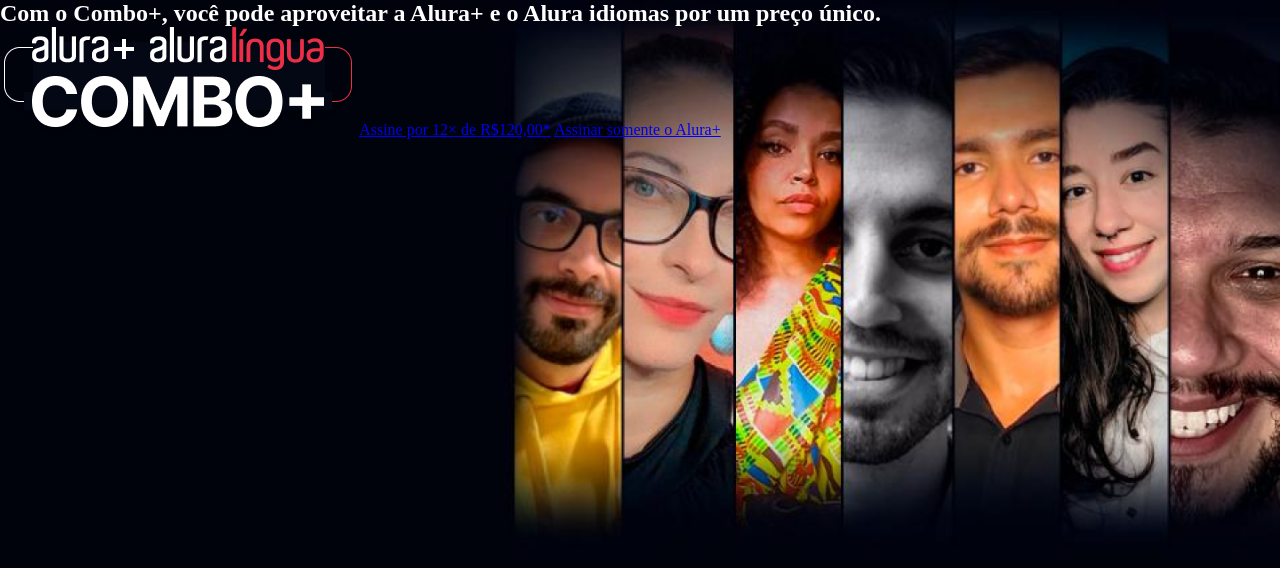
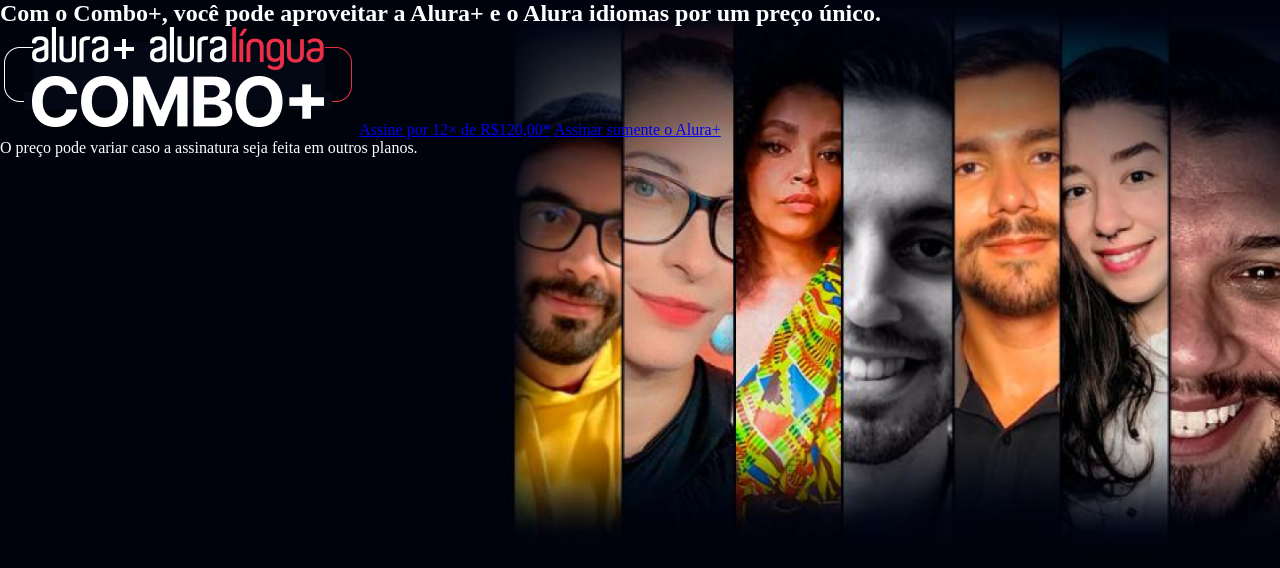
Before and after one commit to gabri2209/Alura-, a plain HTML site: page Aluraplus/index.html in a window 1280 px wide. Drawn offline with Linux system fonts and the light colour scheme.

Commit message:
update dnv

```diff
--- a/Aluraplus/index.html
+++ b/Aluraplus/index.html
@@ -13,6 +13,7 @@
 
    <a href="www.alura.com.br" class="container__botao">Assine por 12× de R$120,00*</a>
    <a href="www.alura.com.br" class="container__botao botao_secundario">Assinar somente o Alura+</a>
+   <p class="container__aviso">O preço pode variar caso a assinatura seja feita em outros planos.</p>
     </section>
 </body>
 </html>
```
